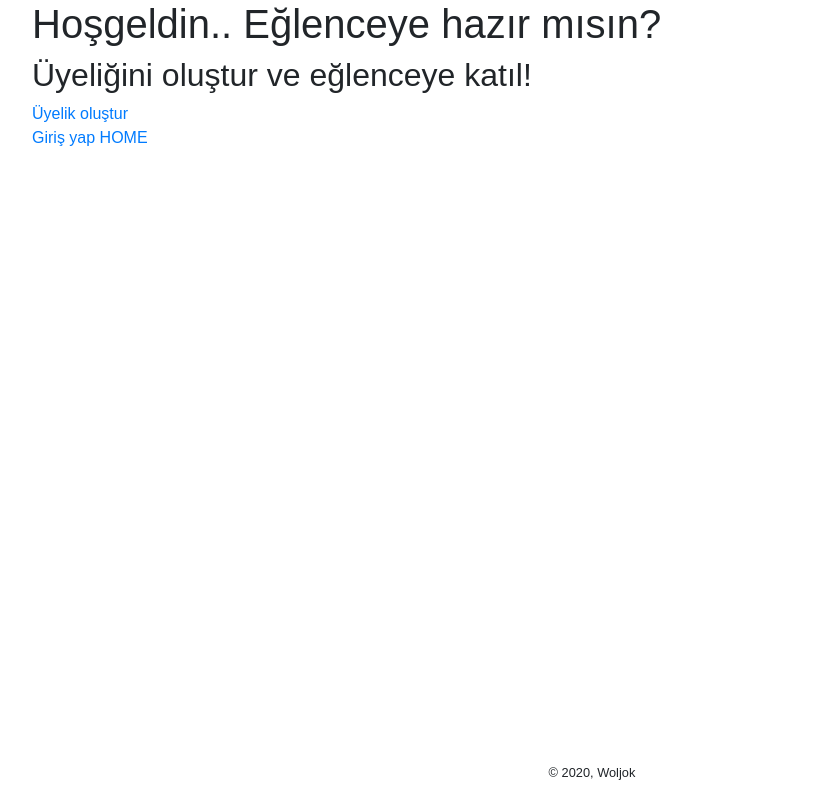
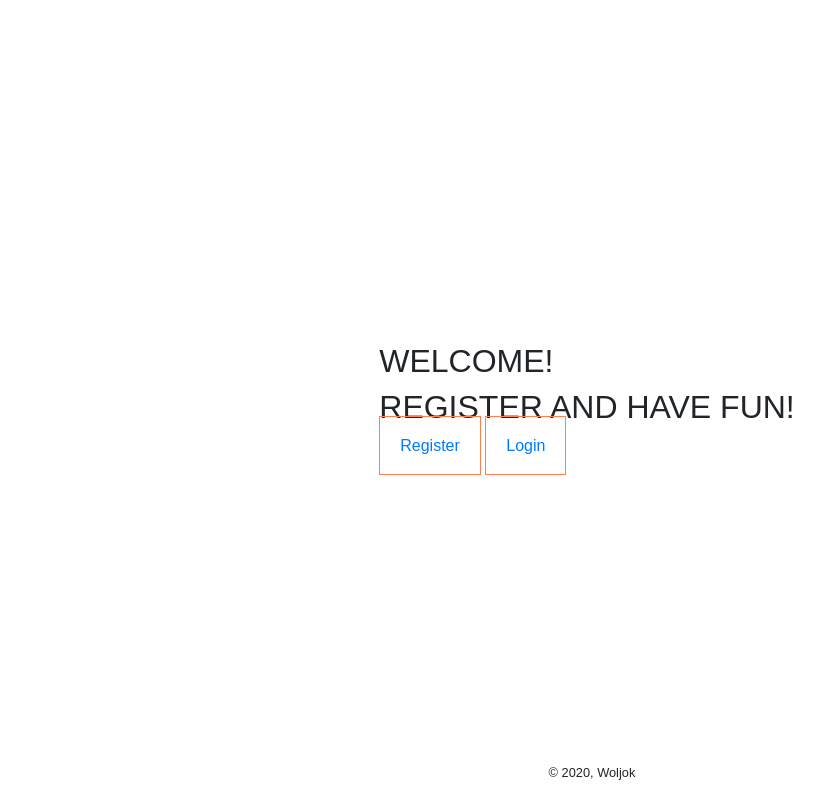
Before and after one commit to Woljok/GuessInTrend, a Flask app: page / in a window 1280 px wide. Shown: the whole page, without its empty margins (53-876 px from the left). Run offline with Flask 2, Linux system fonts and the light colour scheme; some libraries are stand-ins or nearby versions.

Commit message:
some changes

```diff
--- a/templates/index.html
+++ b/templates/index.html
@@ -1,28 +1,18 @@
-<!DOCTYPE html>
-<html lang="en">
-  <head>
-    <meta charset="UTF-8" />
-    <meta name="viewport" content="width=device-width, initial-scale=1.0" />
-    <title>Guess in Trends - {% block title %}{% endblock %}</title>
-    <link rel="stylesheet" href="https://maxcdn.bootstrapcdn.com/bootstrap/4.0.0/css/bootstrap.min.css" integrity="sha384-Gn5384xqQ1aoWXA+058RXPxPg6fy4IWvTNh0E263XmFcJlSAwiGgFAW/dAiS6JXm" crossorigin="anonymous">
-    <link
-      rel="stylesheet"
-      href="{{ url_for('static', filename='style.css') }}"
-    />
-  </head>
-  <body>
-    <div class=container>
-            <h1>Hoşgeldin.. Eğlenceye hazır mısın?</h1>
-            <h2>Üyeliğini oluştur ve eğlenceye katıl!</h2>
-            <a href="{{ url_for('register') }}">Üyelik oluştur</a><br>
-            <a href="{{ url_for('login') }}">Giriş yap</a>
-            <a href="{{ url_for('home_page') }}"> HOME</a>
-    </div>
-    <footer>
-      <small>&copy; 2020, Woljok </small>
-    </footer>
-    <script src="https://code.jquery.com/jquery-3.2.1.slim.min.js" integrity="sha384-KJ3o2DKtIkvYIK3UENzmM7KCkRr/rE9/Qpg6aAZGJwFDMVNA/GpGFF93hXpG5KkN" crossorigin="anonymous"></script>
-<script src="https://cdnjs.cloudflare.com/ajax/libs/popper.js/1.12.9/umd/popper.min.js" integrity="sha384-ApNbgh9B+Y1QKtv3Rn7W3mgPxhU9K/ScQsAP7hUibX39j7fakFPskvXusvfa0b4Q" crossorigin="anonymous"></script>
-<script src="https://maxcdn.bootstrapcdn.com/bootstrap/4.0.0/js/bootstrap.min.js" integrity="sha384-JZR6Spejh4U02d8jOt6vLEHfe/JQGiRRSQQxSfFWpi1MquVdAyjUar5+76PVCmYl" crossorigin="anonymous"></script>
-  </body>
-</html>
+{%extends "layout.html"%}
+{%block title%} - Welcome {%endblock%}
+{%block content%}
+<div class="container-index">
+
+  <div>
+    <h2>WELCOME!</h2>
+    <h2>REGISTER AND HAVE FUN!</h2>
+    <a href="/register">Register</a>
+    <a href="/login">Login</a>
+  </div>
+
+
+
+
+</div>
+
+{% endblock%}
```
Also changed, not shown: templates/home.html (+6 -33 lines).
